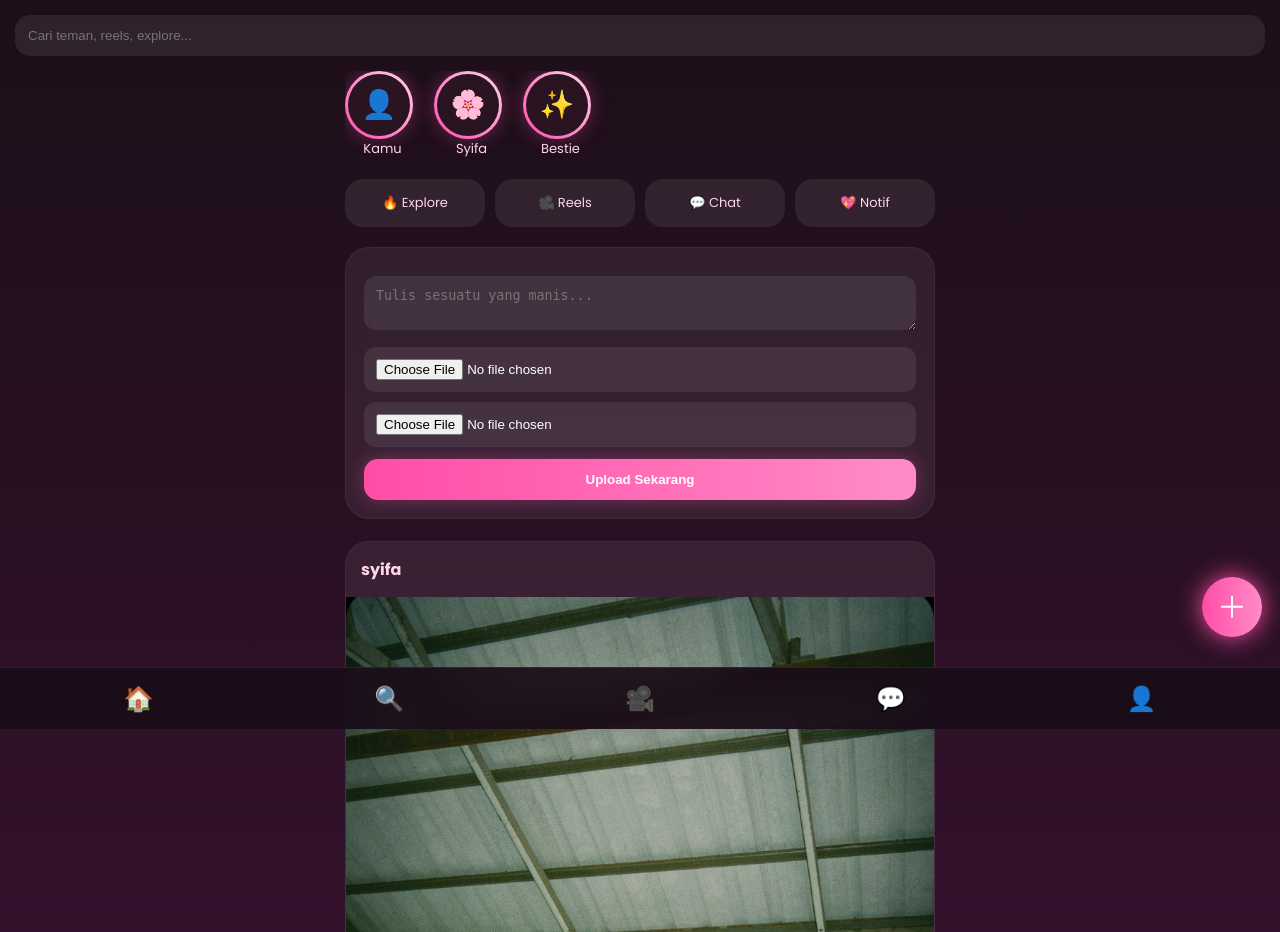
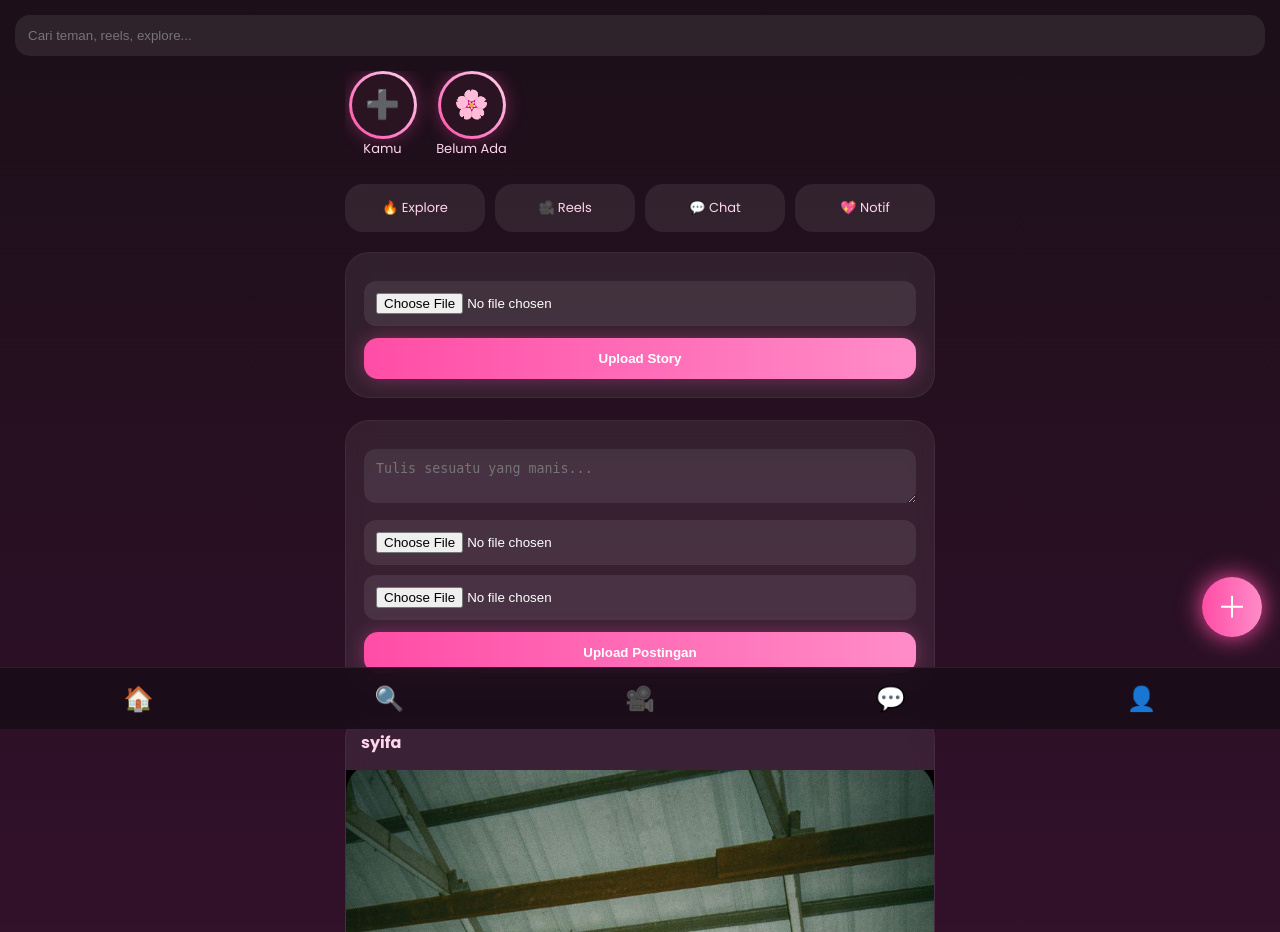
Before and after one commit to syifaasyafitri087-gif/django-syifa, a Django app: page /home/ in a window 1280 px wide. Shown: the part 71-1003 px from the top of the page. Run offline with Django 5.2, Linux system fonts and the light colour scheme; a user stored in the database is signed in; data comes from the database, SQL or seed files in the repository; tables that the repository leaves empty hold one stand-in row (values such as "Sample post").

Commit message:
home premium story final

```diff
--- a/myapp/templates/home.html
+++ b/myapp/templates/home.html
@@ -10,7 +10,6 @@
 <link href="https://fonts.googleapis.com/css2?family=Poppins:wght@400;500;600;700&display=swap" rel="stylesheet">
 
 <style>
-
 *{
 margin:0;
 padding:0;
@@ -79,8 +78,9 @@
 .story-wrap{
 display:flex;
 gap:14px;
-overflow:auto;
+overflow-x:auto;
 margin-bottom:20px;
+padding-bottom:5px;
 }
 
 .story{
@@ -97,6 +97,15 @@
 padding:3px;
 background:linear-gradient(45deg,#ff4da6,#ff90cf,#ffd6eb);
 box-shadow:0 0 18px rgba(255,77,166,.35);
+margin:auto;
+overflow:hidden;
+}
+
+.story-ring img{
+width:100%;
+height:100%;
+border-radius:50%;
+object-fit:cover;
 }
 
 .story-ring div{
@@ -110,7 +119,7 @@
 font-size:28px;
 }
 
-/* QUICK MENU */
+/* MENU */
 .menu{
 display:grid;
 grid-template-columns:repeat(4,1fr);
@@ -118,13 +127,14 @@
 margin-bottom:20px;
 }
 
-.menu div{
+.menu a{
 background:rgba(255,255,255,.08);
 padding:14px;
 border-radius:18px;
 text-align:center;
 font-size:13px;
 color:#ffd6eb;
+text-decoration:none;
 }
 
 /* UPLOAD */
@@ -274,12 +284,12 @@
 color:#ffd6eb;
 text-decoration:none;
 }
-
 </style>
 </head>
 
 <body>
 
+<!-- NAVBAR -->
 <div class="navbar">
 
 <div class="logo">SyifaApp</div>
@@ -292,6 +302,7 @@
 
 </div>
 
+<!-- SEARCH -->
 <div class="search">
 <input type="text" placeholder="Cari teman, reels, explore...">
 </div>
@@ -301,32 +312,65 @@
 <!-- STORY -->
 <div class="story-wrap">
 
+<!-- STORY KAMU -->
 <div class="story">
-<div class="story-ring"><div>👤</div></div>
+<div class="story-ring">
+<div>➕</div>
+</div>
 Kamu
 </div>
 
+<!-- STORY DATABASE -->
+{% for story in stories %}
+<div class="story">
+
+<div class="story-ring">
+
+{% if story.user.profile.photo %}
+<img src="{{ story.user.profile.photo.url }}">
+{% else %}
+<div>👤</div>
+{% endif %}
+
+</div>
+
+{{ story.user.username }}
+
+</div>
+{% empty %}
+
 <div class="story">
 <div class="story-ring"><div>🌸</div></div>
-Syifa
+Belum Ada
 </div>
 
-<div class="story">
-<div class="story-ring"><div>✨</div></div>
-Bestie
-</div>
+{% endfor %}
 
 </div>
 
 <!-- MENU -->
 <div class="menu">
-<div>🔥 Explore</div>
-<div>🎥 Reels</div>
-<div>💬 Chat</div>
-<div>💖 Notif</div>
+<a href="/explore/">🔥 Explore</a>
+<a href="/reels/">🎥 Reels</a>
+<a href="/chat/">💬 Chat</a>
+<a href="#">💖 Notif</a>
 </div>
 
-<!-- UPLOAD -->
+<!-- UPLOAD STORY -->
+<div class="upload">
+
+<form method="POST" enctype="multipart/form-data" action="/story-upload/">
+{% csrf_token %}
+
+<input type="file" name="image" required>
+
+<button type="submit">Upload Story</button>
+
+</form>
+
+</div>
+
+<!-- UPLOAD POST -->
 <div class="upload">
 
 <form method="POST" enctype="multipart/form-data" action="/upload/">
@@ -337,7 +381,7 @@
 <input type="file" name="image">
 <input type="file" name="video">
 
-<button type="submit">Upload Sekarang</button>
+<button type="submit">Upload Postingan</button>
 
 </form>
 
```
